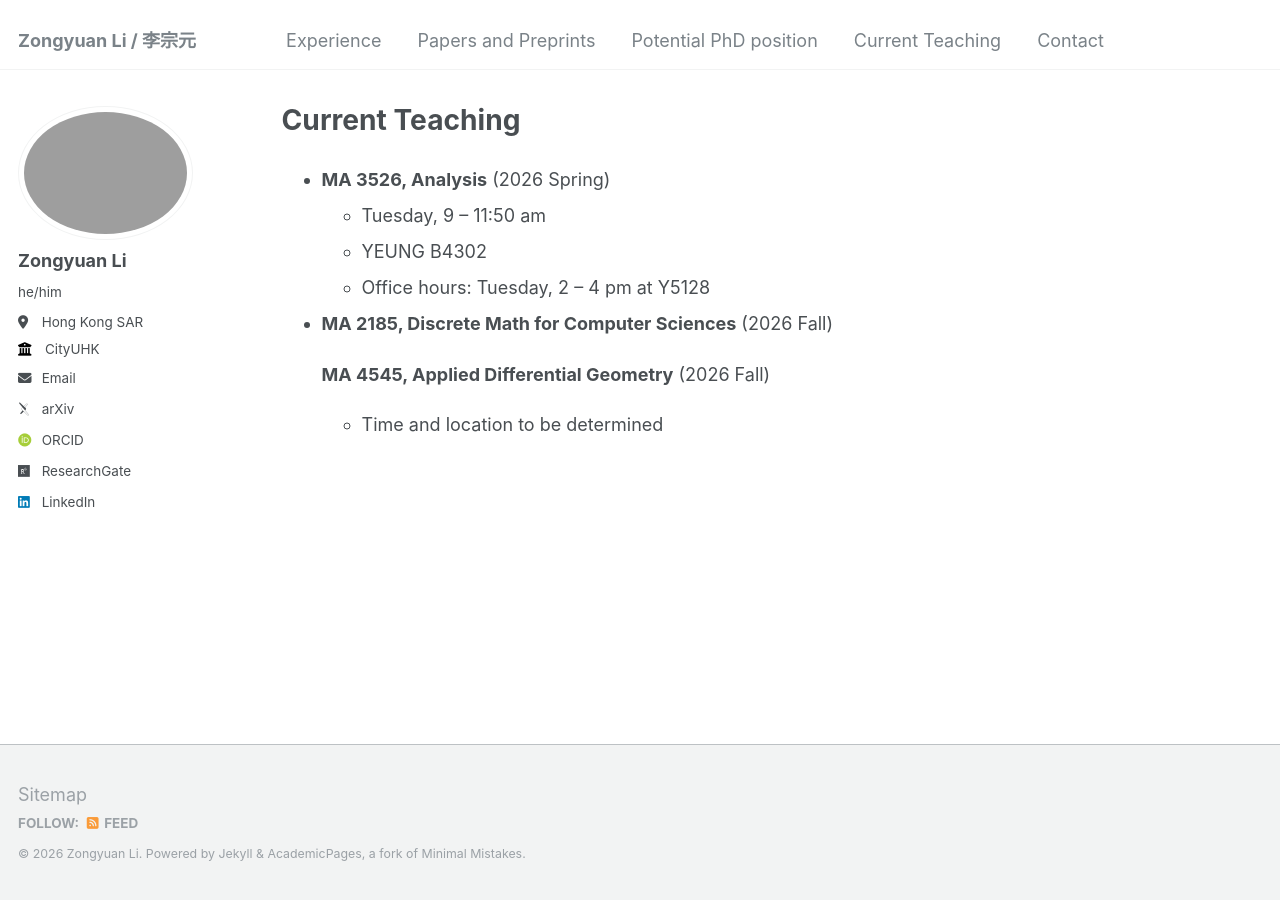
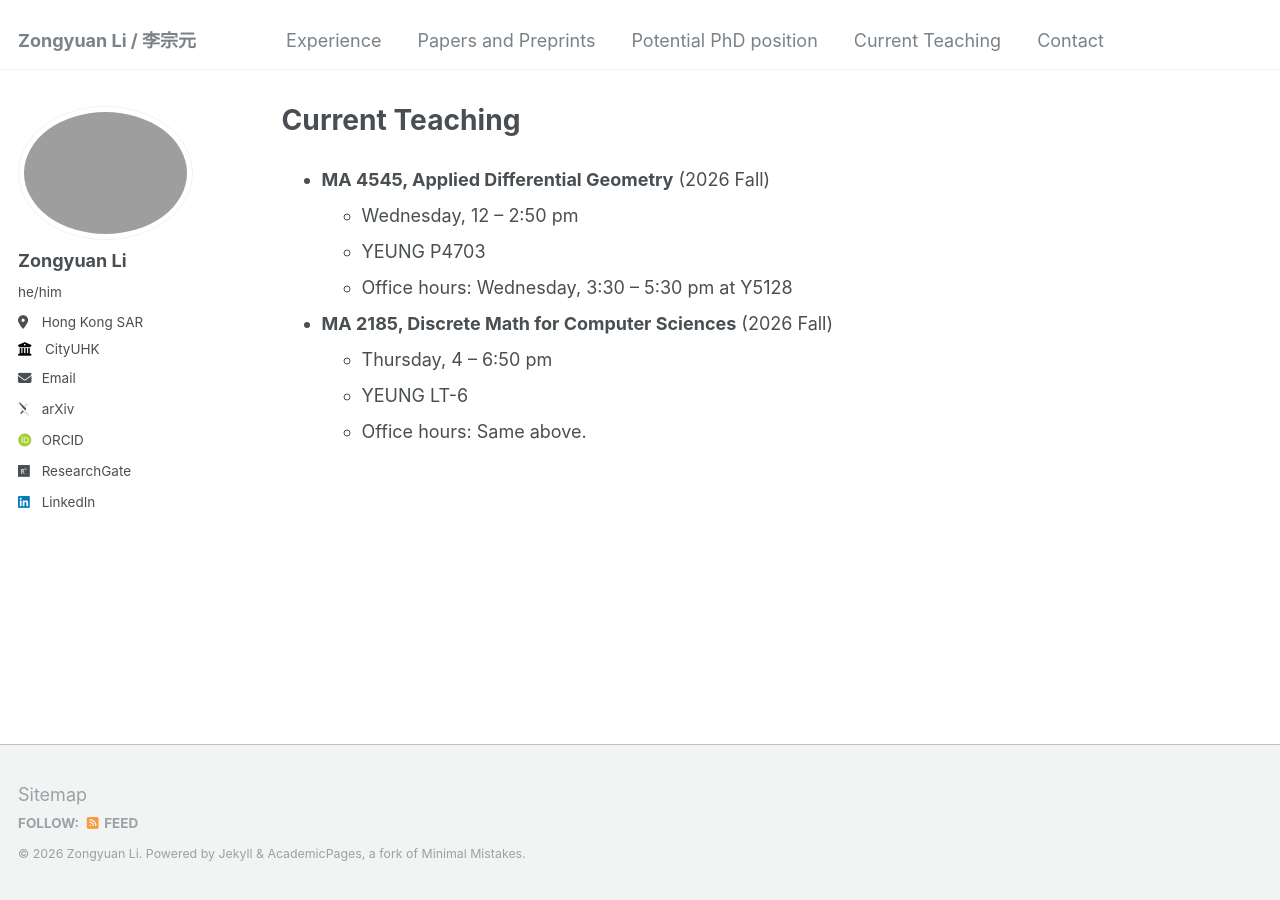
Before and after one commit to zongyuan-li/zongyuan-li.github.io, a Jekyll site: the page built from _pages/CurrentTeaching.md, in a window 1280 px wide. Built offline with Jekyll 4.4.1, drawn with Linux system fonts in a browser that asks for light colours; some web fonts are replaced.

Commit message:
Update CurrentTeaching.md

```diff
--- a/_pages/CurrentTeaching.md
+++ b/_pages/CurrentTeaching.md
@@ -10,11 +10,12 @@ redirect_from:
 
 
 
-  * **MA 3526, Analysis** (2026 Spring)
-       * Tuesday, 9 -- 11:50 am
-       * YEUNG B4302
-       * Office hours: Tuesday, 2 -- 4 pm at Y5128
-  * **MA 2185, Discrete Math for Computer Sciences** (2026 Fall)
+* **MA 4545, Applied Differential Geometry** (2026 Fall)
+  * Wednesday, 12 -- 2:50 pm
+  * YEUNG P4703
+  * Office hours: Wednesday, 3:30 -- 5:30 pm at Y5128
 
-    **MA 4545, Applied Differential Geometry** (2026 Fall)
-      * Time and location to be determined
+* **MA 2185, Discrete Math for Computer Sciences** (2026 Fall)
+  * Thursday, 4 -- 6:50 pm
+  * YEUNG LT-6
+  * Office hours: Same above.
```
